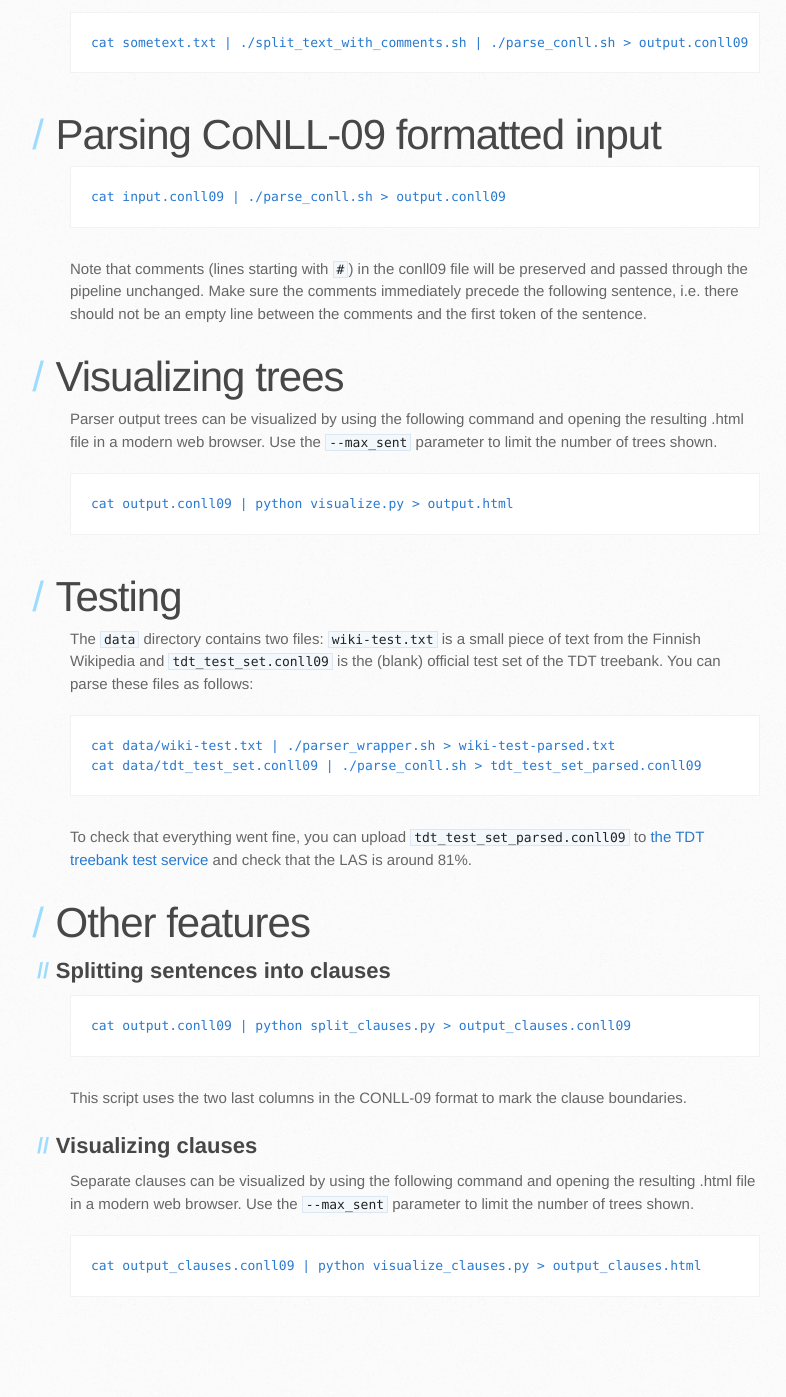
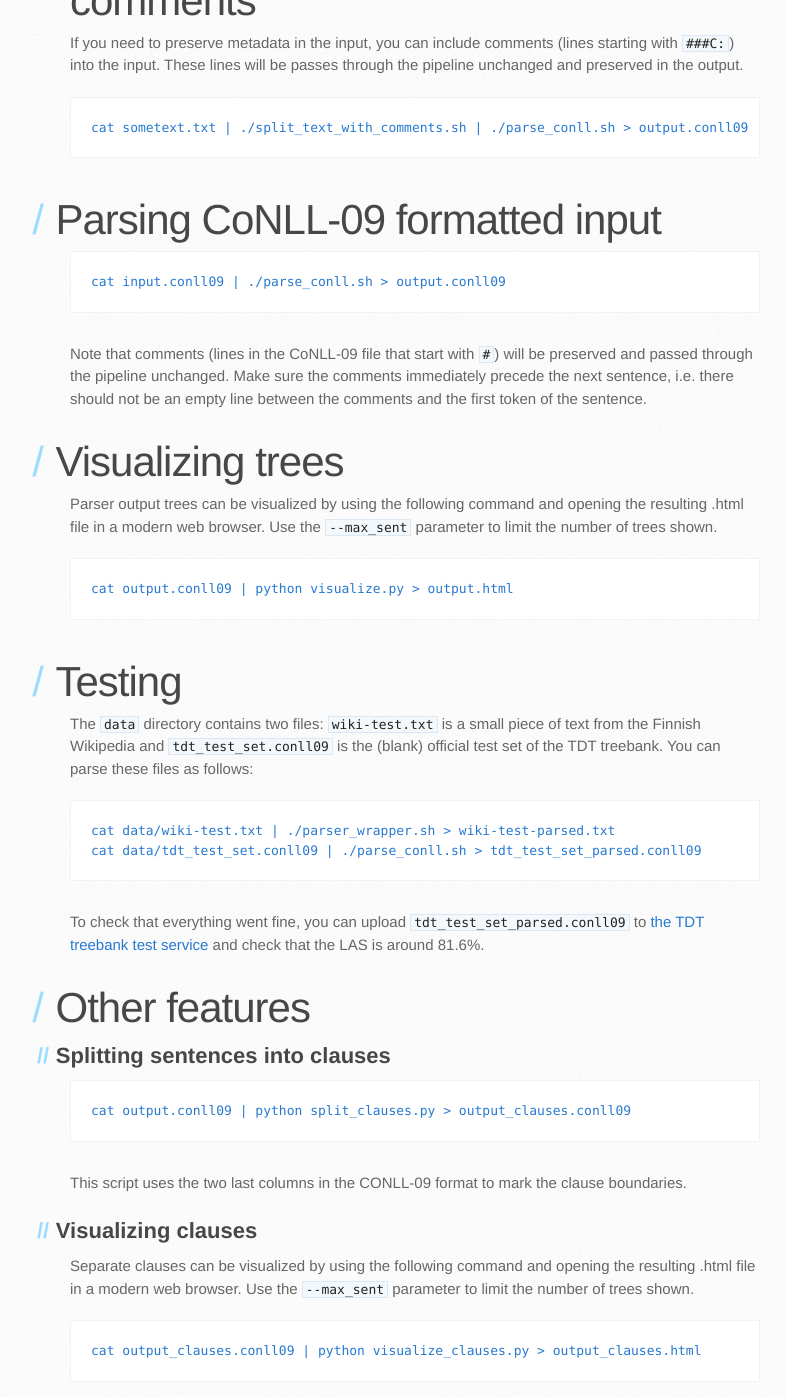
Before and after one commit to TurkuNLP/Finnish-dep-parser, a Jekyll site: the page built from index.md, in a window 1280 px wide and 1400 px high, scrolled down 1298 px. Shown: the top 1397 px of the window, without its empty margins (100-886 px from the left). Built offline with Jekyll 4.4.1, drawn with Linux system fonts in a browser that asks for light colours; before the commit the page ends 2647 px from its top, so only the background shows below that.

Commit message:
fixes to docs

```diff
--- a/index.md
+++ b/index.md
@@ -31,7 +31,7 @@
 
     cat sometext.txt | ./parser_wrapper.sh > output.conll09
 
-## Parsing plain text with possible comments
+# Parsing plain text with possible comments
 
 If you need to preserve metadata in the input, you can include
 comments (lines starting with `###C:`) into the input. These lines
@@ -44,11 +44,11 @@
 
     cat input.conll09 | ./parse_conll.sh > output.conll09
 
-Note that comments (lines starting with `#`) in the conll09 file will
-be preserved and passed through the pipeline unchanged. Make sure the
-comments immediately precede the following sentence, i.e. there should
-not be an empty line between the comments and the first token of the
-sentence.
+Note that comments (lines in the CoNLL-09 file that start with `#`)
+will be preserved and passed through the pipeline unchanged. Make sure
+the comments immediately precede the next sentence, i.e. there
+should not be an empty line between the comments and the first token
+of the sentence.
 
 # Visualizing trees
 
@@ -63,7 +63,7 @@
     cat data/wiki-test.txt | ./parser_wrapper.sh > wiki-test-parsed.txt
     cat data/tdt_test_set.conll09 | ./parse_conll.sh > tdt_test_set_parsed.conll09
 
-To check that everything went fine, you can upload `tdt_test_set_parsed.conll09` to [the TDT treebank test service](http://bionlp-www.utu.fi/tdteval/) and check that the LAS is around 81%.
+To check that everything went fine, you can upload `tdt_test_set_parsed.conll09` to [the TDT treebank test service](http://bionlp-www.utu.fi/tdteval/) and check that the LAS is around 81.6%.
 
 # Other features
 
```
